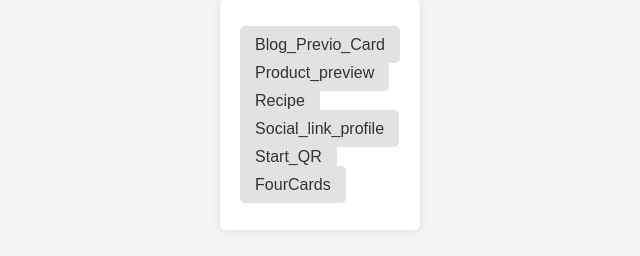
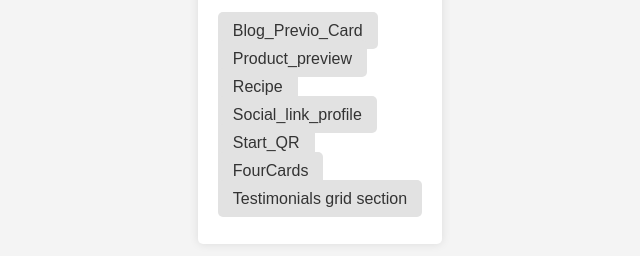
Before and after one commit to SemptechVzla/Frontendmentor, a plain HTML site: page index.html in a window 1280 px wide. Shown: the part 324-580 px from the top of the page, without its empty margins (320-960 px from the left). Drawn offline with Linux system fonts and the light colour scheme.

Commit message:
Agregado de nuevo ejercicio de frontmentor

```diff
--- a/index.html
+++ b/index.html
@@ -16,6 +16,7 @@
             <li><a href="Social_links_profile/index.html">Social_link_profile</a></li>
             <li><a href="start_QR/index.html">Start_QR</a></li>
             <li><a href="four_cards/index.html">FourCards</a></li>
+            <li><a href="Testimonials_grid_section/index.html">Testimonials grid section</a></li>
         </ul>
     </main>
 </body>
```
Also changed, not shown: four_cards/index.html (+1 -0 lines), 1 other file.
